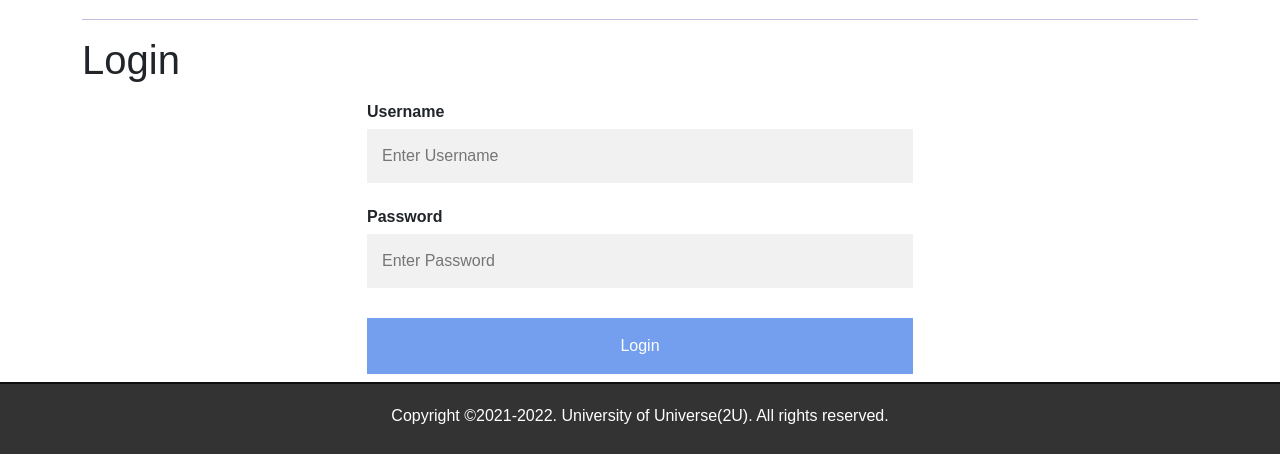
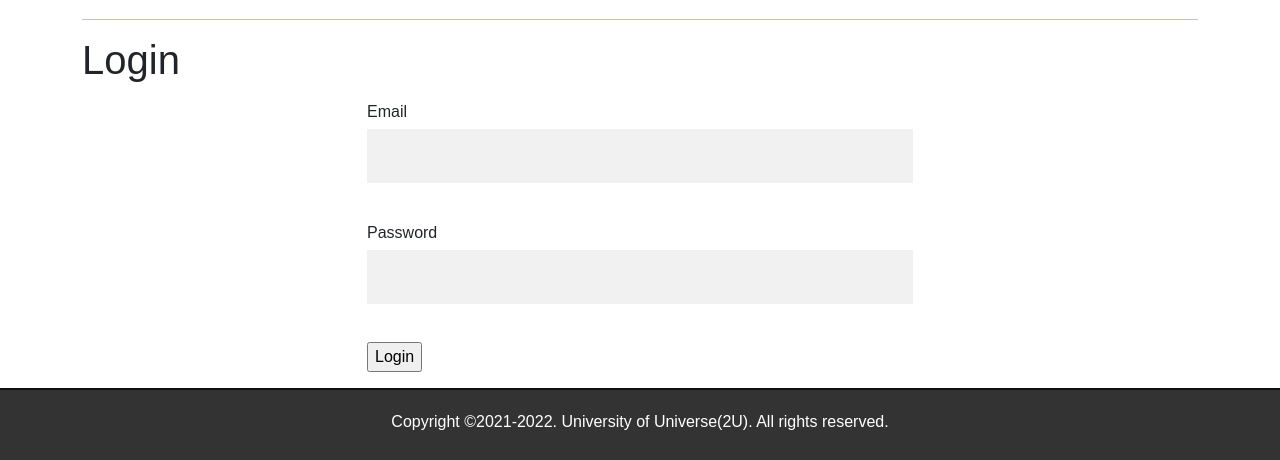
Before and after one commit to BadriGau/Enrollment-App, a Flask app: page /login in a window 1280 px wide. Shown: the part 359-819 px from the top of the page. Run offline with Flask 2, Linux system fonts and the light colour scheme; some libraries are stand-ins or nearby versions.

Commit message:
wtf login form implement

```diff
--- a/application/routes.py
+++ b/application/routes.py
@@ -1,3 +1,4 @@
+from application.forms import LoginForm,RegisterForm
 from enum import unique
 from flask.wrappers import Response
 from application import app,db
@@ -20,9 +21,10 @@ def courses(term="Spring 2019"):
 def register():
     return render_template("register.html",register=True)
 
-@app.route("/login")
+@app.route("/login",methods=['GET','POST'])
 def login():
-    return render_template("login.html",login=True)
+    form = LoginForm()
+    return render_template("login.html",form=form,title="Login",login=True)
 
 @app.route("/enrollment",methods=["GET","POST"])
 def enrollment():
--- a/application/templates/login.html
+++ b/application/templates/login.html
@@ -1,19 +1,25 @@
     {% extends "layout.html" %}
 
     {% block content %}
-    <h1>Login</h1>
+    <h1>{{ title }}</h1>
 
     <div class="row">
         <div class="col-md-6 offset-md-3">
             <h3></h3>
-            <form name="login" action="login.php" method="get">
-                <label for="username"><b>Username</b></label>
-                <input type="text" placeholder="Enter Username" name="username" required>
-                <br>
-                <label for="password"><b>Password</b></label>
-                <input type="password" placeholder="Enter Password" name="password" required>
-                <br class="clear">
-                <input class="btn-submit" type="submit" name="submit" value="Login">
+            <form name="login" action="" method="get">
+                {{ form.hidden_tag() }}
+
+                <p>
+                    {{ form.email.label}}<br>
+                    {{ form.email(size=35) }}
+                </p>
+                <p>
+                    {{ form.password.label}}<br>
+                    {{ form.password(size=15) }}
+                </p>
+                <p>
+                    {{ form.submit() }}
+                </p>
             </form>
         </div>
     </div>
```
